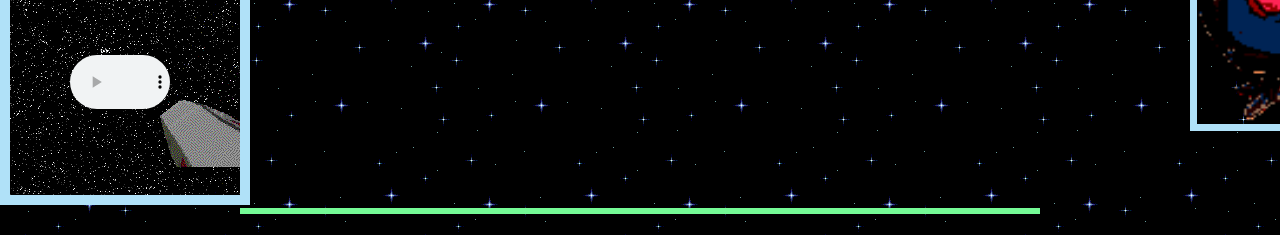
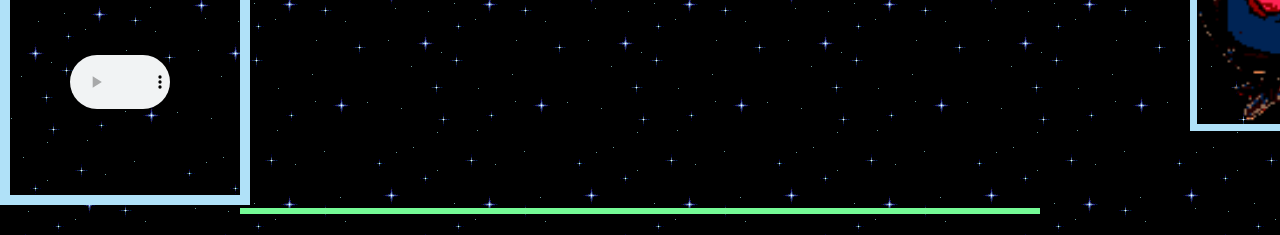
Before and after one commit to Villagerjj/Retro-Retro-Central, a plain HTML site: page chat.html in a window 1280 px wide. Shown: the part 595-830 px from the top of the page. Drawn offline with Linux system fonts and the light colour scheme.

Commit message:
Update fantasy.css

```diff
--- a/css/fantasy.css
+++ b/css/fantasy.css
@@ -1,5 +1,5 @@
 body {
-    background-image: url(/Gifs/nightandstarsbackground.gif);
+    background-image: url(https://github.com/Villagerjj/Retro-Retro-Central/blob/c6f54bfdf4048db88319ff7d38924be4778b374e/gifs/nightandstarsbackground.gif);
 
 }
 
@@ -58,7 +58,7 @@ nav#menu ul {
     top: 0px;
     bottom: 0px;
     background-color: rgb(101, 48, 122);
-    background-image: url(/Gifs/welcome.gif);
+    background-image: url(https://github.com/Villagerjj/Retro-Retro-Central/blob/c6f54bfdf4048db88319ff7d38924be4778b374e/gifs/nightandstarsbackground.gif);
     border: rgb(176, 225, 248) 10px solid;
     width: 190px;
     padding: 20px;
```
